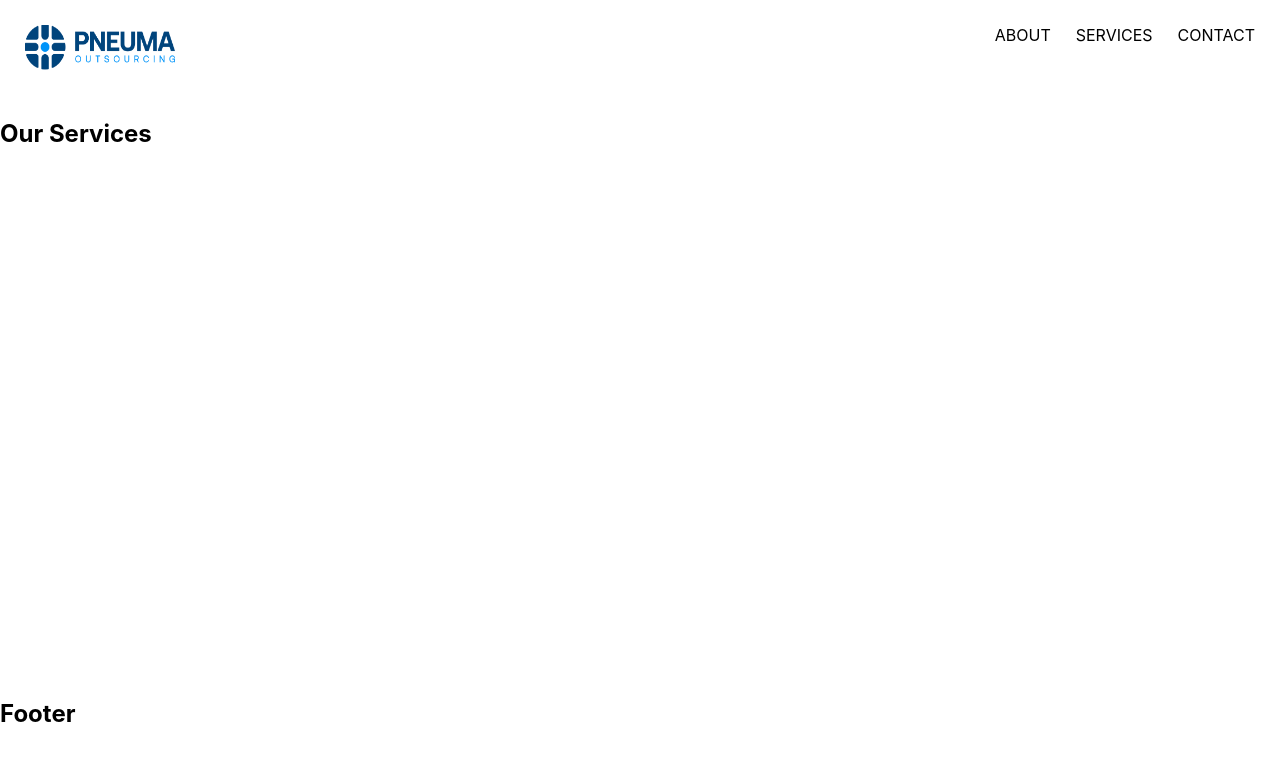
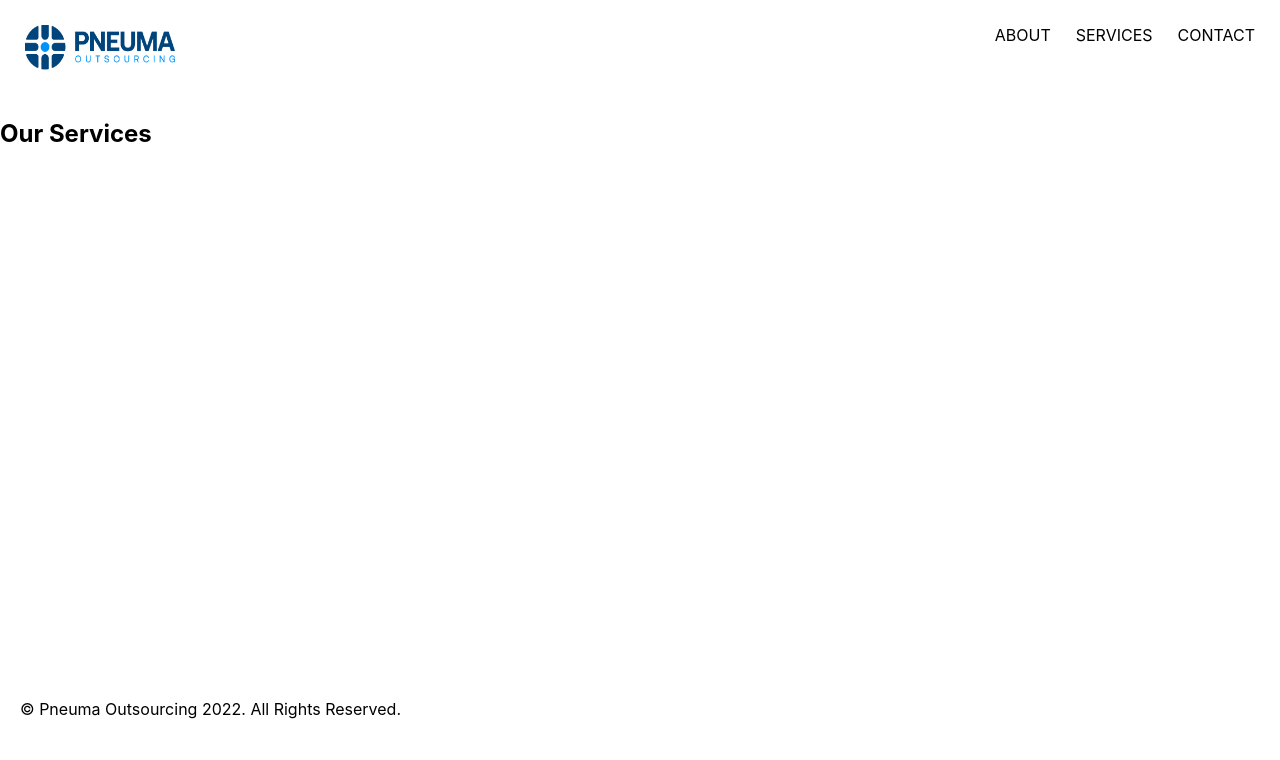
Before and after one commit to kingdanie/pneuma, a Next.js app in the folder pneumaoutsourcing/: page /services in a window 1280 px wide. Shown: the top 760 px of the page. Built offline with nearby package versions, Linux system fonts and the light colour scheme.

Commit message:
footer content init

```diff
--- a/pneumaoutsourcing/components/Footer.tsx
+++ b/pneumaoutsourcing/components/Footer.tsx
@@ -1,7 +1,7 @@
 export default function Footer() {
     return (
-        <>
-            <h2>Footer</h2>
-        </>
+        <div style={{padding: 20}}>
+            <span>© Pneuma Outsourcing {new Date().getFullYear()}. All Rights Reserved.</span>
+        </div>
     )
 }
```
